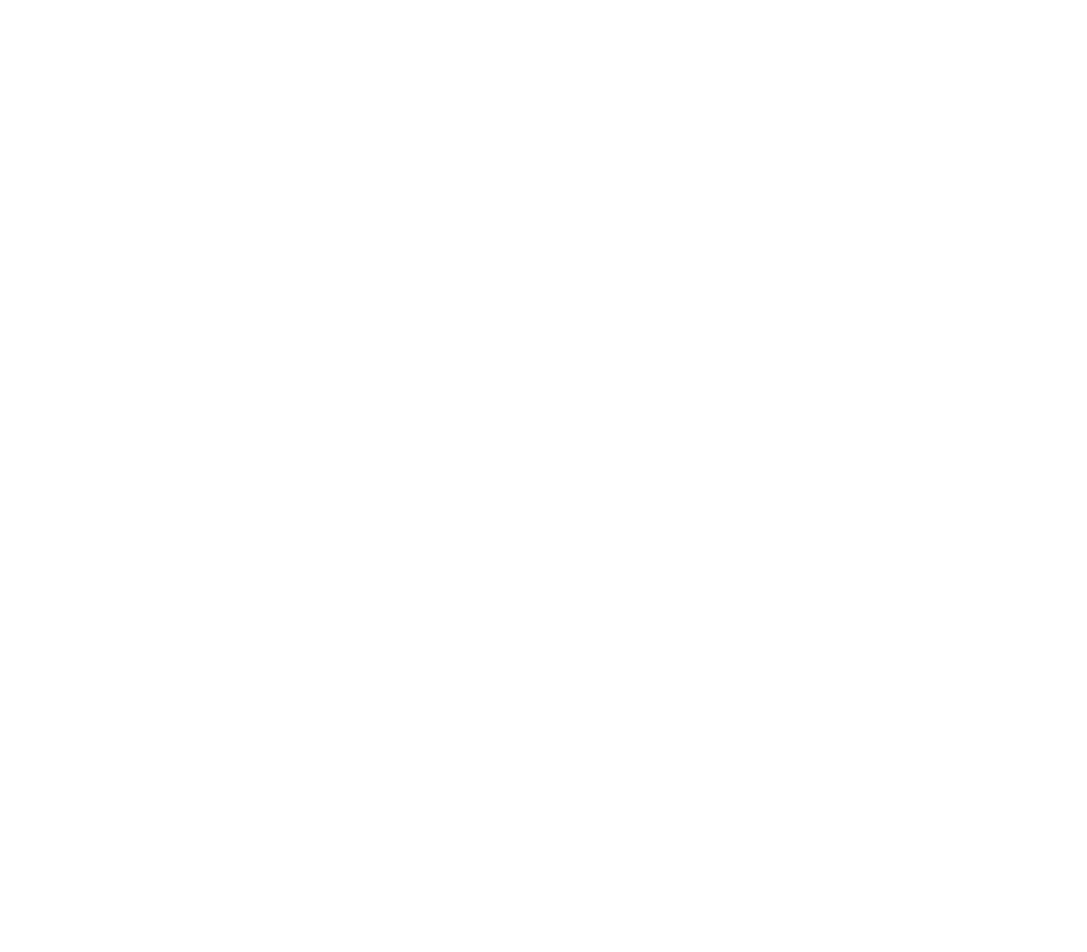
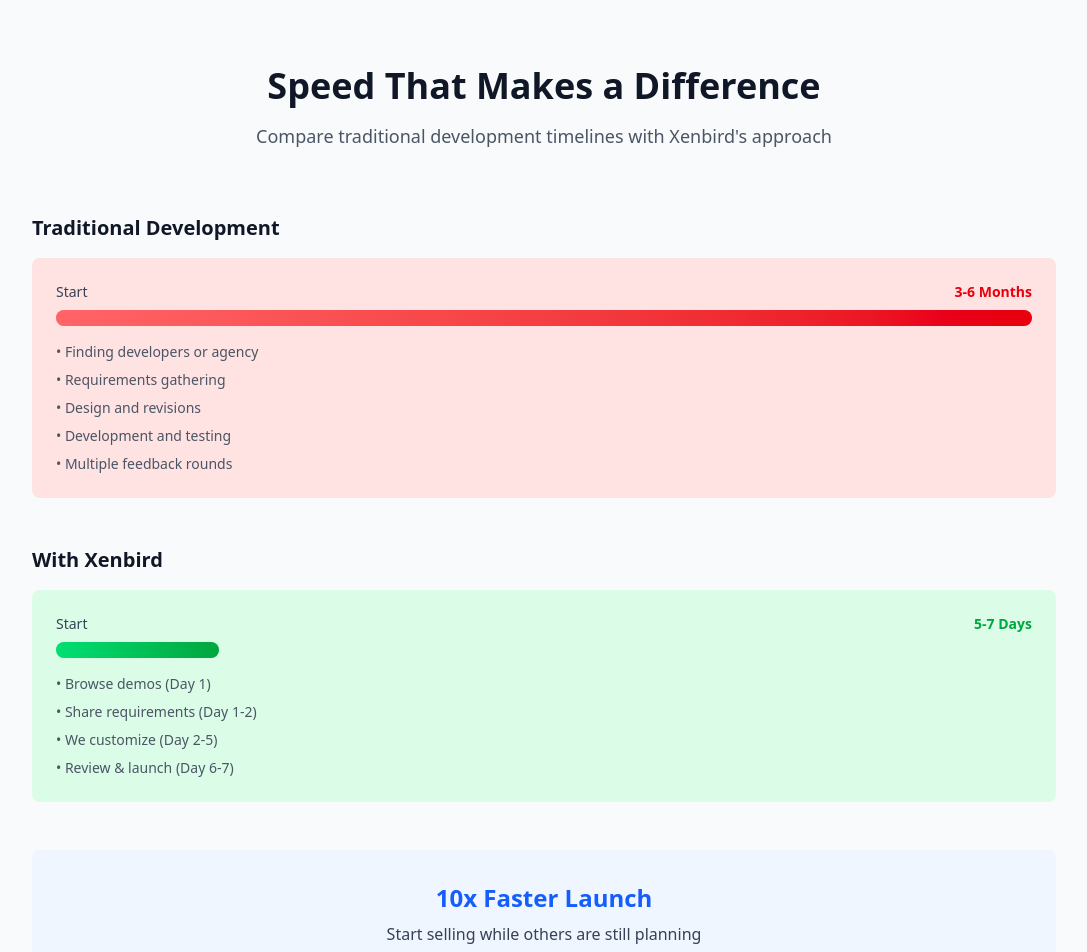
Before and after one commit to vichithchamodya/Xenbird-Marketing-Website, a Next.js app: page /how-it-works in a window 1280 px wide. Shown: the part 1800-2752 px from the top of the page, without its empty margins (96-1183 px from the left). Before the commit the page ends 1203 px from the top, so only its background shows below. Built offline with nearby package versions, Linux system fonts and the light colour scheme.

Commit message:
add timeline section and f&q section to how it works page

```diff
--- a/src/app/how-it-works/page.tsx
+++ b/src/app/how-it-works/page.tsx
@@ -1,11 +1,54 @@
+import ProcessFlow from "@/components/sections/ProcessFlow";
+import Timeline from "@/components/sections/Timeline";
+import FAQ from "@/components/sections/FAQ";
+import Link from "next/link";
+
 export default function HowItWorksPage() {
   return (
-    <div className="container mx-auto px-4 py-16">
-      <h1 className="text-4xl font-bold mb-4">How Xenbird Works</h1>
-      <p className="text-lg text-gray-600">
-        Learn how we help you launch your custom eCommerce website in days, not
-        months.
-      </p>
-    </div>
+    <>
+      {/* page intro */}
+      <section className="bg-linear-to-b from-blue-50 to-white py-16">
+        <div className="container mx-auto px-4 text-center">
+          <h1 className="text-4xl md:text-5xl font-bold text-gray-900 mb-4">
+            How Xenbird Works
+          </h1>
+          <p className="text-xl text-gray-600 max-w-3xl mx-auto">
+            From demo selection to launch, here's our proven process for
+            delivering custom eCommerce websites in days, not months.
+          </p>
+        </div>
+      </section>
+
+      {/* main sections */}
+      <ProcessFlow />
+      <Timeline />
+      <FAQ />
+
+      {/* bottom cta */}
+      <section className="py-16 bg-blue-600">
+        <div className="container mx-auto px-4 text-center">
+          <h2 className="text-3xl font-bold text-white mb-4">
+            Ready to Get Started?
+          </h2>
+          <p className="text-xl text-blue-100 mb-8">
+            Explore our demos or contact us to discuss your project
+          </p>
+          <div className="flex flex-col sm:flex-row gap-4 justify-center">
+            <Link
+              href="/demos"
+              className="bg-white text-blue-600 px-8 py-4 rounded-lg font-semibold hover:bg-gray-100 transition-colors"
+            >
+              Explore Demos
+            </Link>
+            <Link
+              href="/contact"
+              className="bg-transparent text-white px-8 py-4 rounded-lg font-semibold border-2 border-white hover:bg-blue-700 transition-colors"
+            >
+              Contact Us
+            </Link>
+          </div>
+        </div>
+      </section>
+    </>
   );
 }
--- /dev/null
+++ b/src/components/sections/FAQ.tsx
@@ -0,0 +1,101 @@
+"use client";
+
+import { useState } from "react";
+import Link from "next/link";
+
+export default function FAQ() {
+  const [openIndex, setOpenIndex] = useState<number | null>(null);
+
+  const faqs = [
+    {
+      question: "Is this a template or custom-coded?",
+      answer:
+        "Every website is 100% custom coded to match your exact requirements. We start with industry-specific demos as a foundation, then customize everything design, features, branding, and functionality specifically for your business. No generic templates.",
+    },
+    {
+      question: "How customizable is my website?",
+      answer:
+        "Fully customizable. You can modify design elements, add or remove features, integrate specific tools, adjust layouts, and change anything to match your brand and business needs. If you can describe it, we can build it.",
+    },
+    {
+      question: "What if I need changes after launch?",
+      answer:
+        "We provide support after launch. You can request changes, updates, or additional features. Depending on the scope, some changes may be included in your package, while others may be quoted separately.",
+    },
+    {
+      question: "Do I need technical knowledge?",
+      answer:
+        "Absolutely not. Xenbird is built for non technical founders and business owners. You focus on your business requirements, and we handle all the technical complexity. Our admin dashboard is also designed to be simple and intuitive.",
+    },
+    {
+      question: "How is this different from Shopify or WooCommerce?",
+      answer:
+        "Shopify and WooCommerce are self service platforms where you configure everything yourself. Xenbird provides custom coded websites built specifically for your business. You get a tailored solution without the DIY complexity or limitations of platform templates.",
+    },
+    {
+      question: "What's included in the admin dashboard?",
+      answer:
+        "Our admin dashboard includes order management, product management, customer management, analytics, inventory tracking, and more. We offer different tiers (Lite, Standard, Pro, Enterprise) based on your business size and needs.",
+    },
+    {
+      question: "Can I see examples before committing?",
+      answer:
+        "Yes! That's our demo first approach. Browse all our industry zspecific demos, interact with them, and see exactly what you're getting before making any commitment.",
+    },
+  ];
+
+  const toggleFAQ = (index: number) => {
+    setOpenIndex(openIndex === index ? null : index);
+  };
+
+  return (
+    <section className="py-20 bg-white">
+      <div className="container mx-auto px-4">
+        <div className="text-center mb-16">
+          <h2 className="text-3xl md:text-4xl font-bold text-gray-900 mb-4">
+            Frequently Asked Questions
+          </h2>
+          <p className="text-lg text-gray-600 max-w-2xl mx-auto">
+            Got questions? We've got answers.
+          </p>
+        </div>
+
+        <div className="max-w-3xl mx-auto space-y-4">
+          {faqs.map((faq, index) => (
+            <div
+              key={index}
+              className="border border-gray-200 rounded-lg overflow-hidden"
+            >
+              <button
+                onClick={() => toggleFAQ(index)}
+                className="w-full px-6 py-4 text-left bg-white hover:bg-gray-50 transition-colors flex items-center justify-between"
+              >
+                <span className="font-semibold text-gray-900">
+                  {faq.question}
+                </span>
+                <span className="text-blue-600 text-xl">
+                  {openIndex === index ? "-" : "+"}
+                </span>
+              </button>
+              {openIndex === index && (
+                <div className="px-6 py-4 bg-gray-50 border-t border-gray-200">
+                  <p className="text-gray-700">{faq.answer}</p>
+                </div>
+              )}
+            </div>
+          ))}
+        </div>
+
+        <div className="text-center mt-12">
+          <p className="text-gray-600 mb-4">Still have questions?</p>
+          <Link
+            href="/contact"
+            className="text-blue-600 font-semibold hover:text-blue-700 transition-colors"
+          >
+            Contact Us →
+          </Link>
+        </div>
+      </div>
+    </section>
+  );
+}
--- /dev/null
+++ b/src/components/sections/Timeline.tsx
@@ -0,0 +1,77 @@
+export default function Timeline() {
+  return (
+    <section className="py-20 bg-gray-50">
+      <div className="container mx-auto px-4">
+        <div className="text-center mb-16">
+          <h2 className="text-3xl md:text-4xl font-bold text-gray-900 mb-4">
+            Speed That Makes a Difference
+          </h2>
+          <p className="text-lg text-gray-600 max-w-2xl mx-auto">
+            Compare traditional development timelines with Xenbird's approach
+          </p>
+        </div>
+
+        <div className="max-w-5xl mx-auto">
+          {/* Traditional Development */}
+          <div className="mb-12">
+            <h3 className="text-xl font-semibold text-gray-900 mb-4">
+              Traditional Development
+            </h3>
+            <div className="relative">
+              <div className="bg-red-100 rounded-lg p-6">
+                <div className="flex items-center justify-between text-sm text-gray-700 mb-2">
+                  <span>Start</span>
+                  <span className="font-bold text-red-600">3-6 Months</span>
+                </div>
+                <div className="h-4 bg-red-300 rounded-full relative overflow-hidden">
+                  <div className="absolute inset-0 bg-linear-to-r from-red-400 to-red-600"></div>
+                </div>
+                <div className="mt-4 space-y-2 text-sm text-gray-600">
+                  <p>• Finding developers or agency</p>
+                  <p>• Requirements gathering</p>
+                  <p>• Design and revisions</p>
+                  <p>• Development and testing</p>
+                  <p>• Multiple feedback rounds</p>
+                </div>
+              </div>
+            </div>
+          </div>
+
+          {/* Xenbird */}
+          <div>
+            <h3 className="text-xl font-semibold text-gray-900 mb-4">
+              With Xenbird
+            </h3>
+            <div className="relative">
+              <div className="bg-green-100 rounded-lg p-6">
+                <div className="flex items-center justify-between text-sm text-gray-700 mb-2">
+                  <span>Start</span>
+                  <span className="font-bold text-green-600">5-7 Days</span>
+                </div>
+                <div className="h-4 bg-green-300 rounded-full relative overflow-hidden w-1/6">
+                  <div className="absolute inset-0 bg-linear-to-r from-green-400 to-green-600"></div>
+                </div>
+                <div className="mt-4 space-y-2 text-sm text-gray-600">
+                  <p>• Browse demos (Day 1)</p>
+                  <p>• Share requirements (Day 1-2)</p>
+                  <p>• We customize (Day 2-5)</p>
+                  <p>• Review & launch (Day 6-7)</p>
+                </div>
+              </div>
+            </div>
+          </div>
+
+          {/* Key Difference */}
+          <div className="mt-12 text-center bg-blue-50 rounded-lg p-8">
+            <p className="text-2xl font-bold text-blue-600 mb-2">
+              10x Faster Launch
+            </p>
+            <p className="text-gray-700">
+              Start selling while others are still planning
+            </p>
+          </div>
+        </div>
+      </div>
+    </section>
+  );
+}
```
